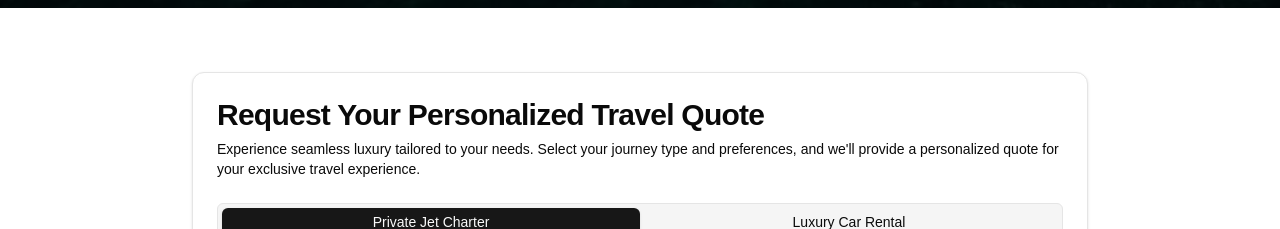
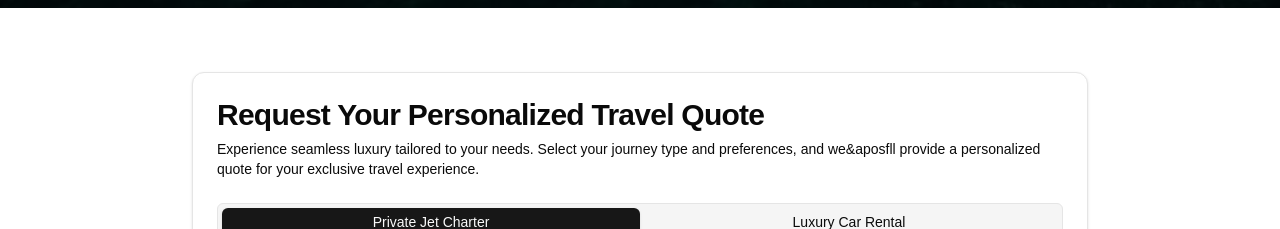
Before and after one commit to eaandre/EleganteJetsWebsite, a Next.js app: page / in a window 1280 px wide. Shown: the part 860-1089 px from the top of the page. Built offline with nearby package versions, Linux system fonts and the light colour scheme; a web font is replaced by a local one.

Commit message:
SHould work

```diff
--- a/components/enhanced-pricing-widget.tsx
+++ b/components/enhanced-pricing-widget.tsx
@@ -44,7 +44,7 @@ const formSchema = z.object({
 });
 
 const carTypes = ["Sedan", "SUV", "Van", "Super Car", "Limousine"];
-const jetTypes = ["Light Jet", "Mid Jet", "Heavy Jet"];
+//const jetTypes = ["Light Jet", "Mid Jet", "Heavy Jet"];
 
 export function EnhancedPricingWidget() {
   const [tripType, setTripType] = useState<"jet charter" | "car rental">("jet charter");
@@ -109,7 +109,7 @@ export function EnhancedPricingWidget() {
           Request Your Personalized Travel Quote
         </CardTitle>
         <CardDescription className="text-card-foreground">
-          Experience seamless luxury tailored to your needs. Select your journey type and preferences, and we'll provide a personalized quote for your exclusive travel experience.
+          Experience seamless luxury tailored to your needs. Select your journey type and preferences, and we&aposfll provide a personalized quote for your exclusive travel experience.
         </CardDescription>
       </CardHeader>
       <CardContent>
```
